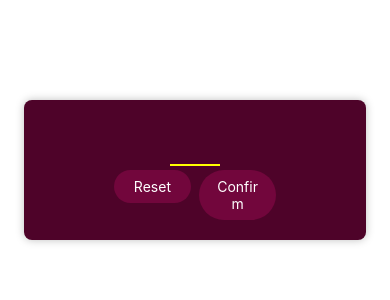
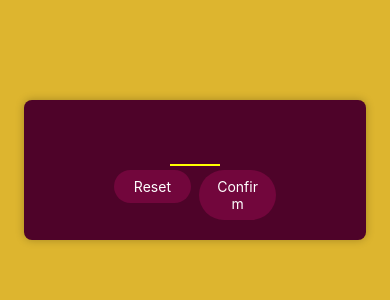
Before and after one commit to YogeshRR/React_Native_GameApp, a React Native app: screen / in a window 390 px wide. Shown: the top 300 px of the page. Built offline with nearby package versions, Linux system fonts and the light colour scheme.

Commit message:
55 Coloring the Components and The Overall App

```diff
--- a/App.js
+++ b/App.js
@@ -1,8 +1,17 @@
-import { StyleSheet } from "react-native";
+import { StyleSheet, View } from "react-native";
 import StartGameScreen from "./screens/StartGamesScreen";
 
 export default function App() {
-  return <StartGameScreen />;
+  return (
+    <View style={styles.rootScreen}>
+      <StartGameScreen />
+    </View>
+  );
 }
 
-const styles = StyleSheet.create({});
+const styles = StyleSheet.create({
+  rootScreen: {
+    flex: 1,
+    backgroundColor: "#ddb52f",
+  },
+});
```
